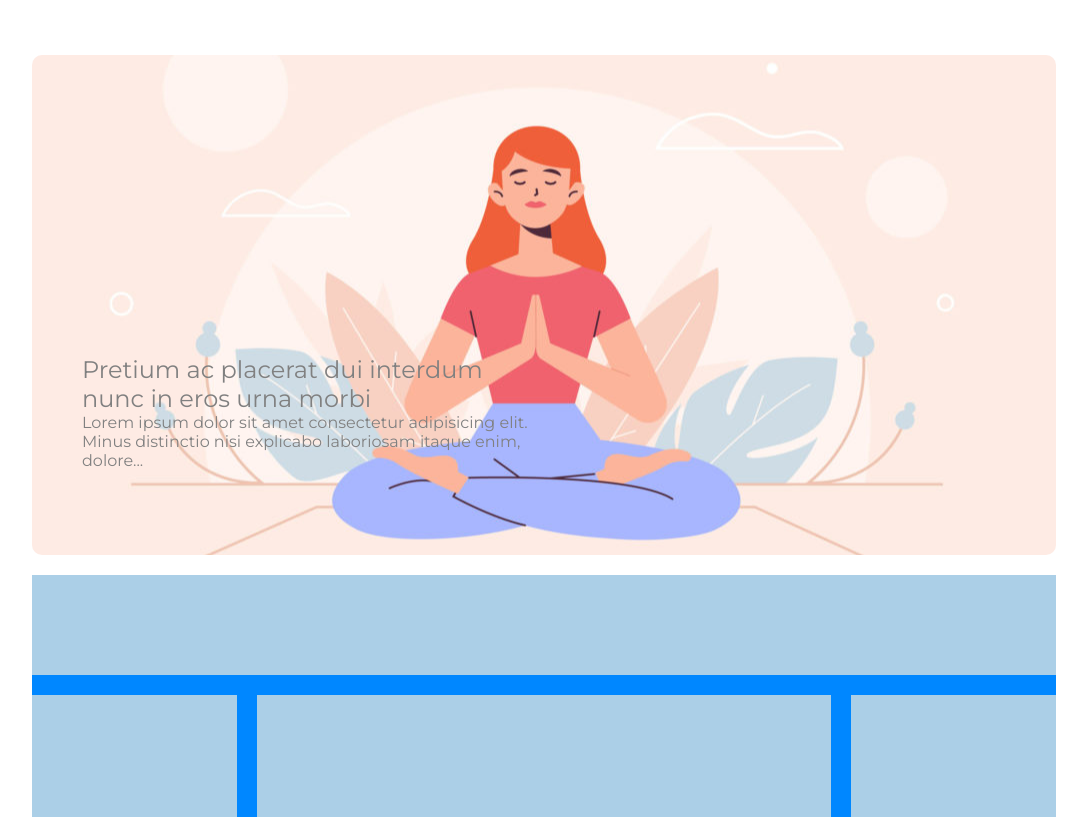
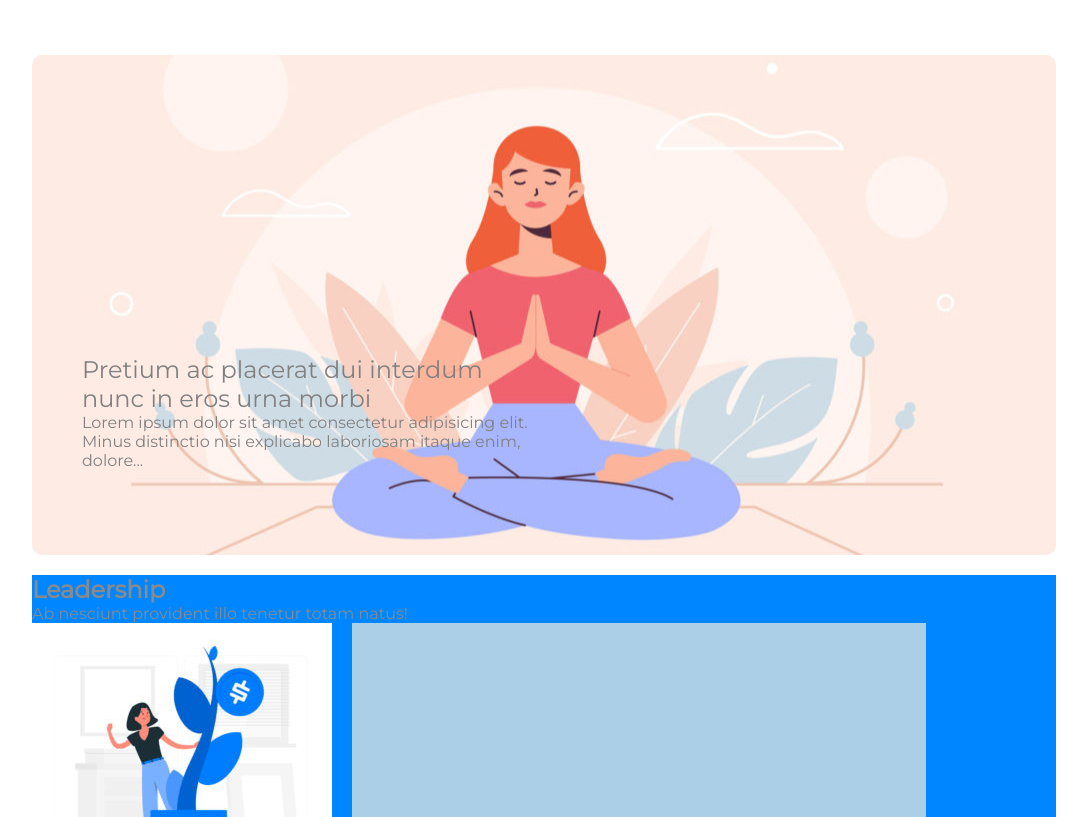
Before and after one commit to salamone-gius/htmlcss-wp, a plain HTML site: page index.html in a window 1280 px wide. Shown: the part 135-952 px from the top of the page, without its empty margins (96-1183 px from the left). Drawn offline with Linux system fonts and the light colour scheme.

Commit message:
title created

```diff
--- a/index.html
+++ b/index.html
@@ -48,7 +48,7 @@
             <!--main: 2 section-->
             <main>
 
-                <section class="banner">
+                <section class="dark banner">
 
                     <div class= "banner-text">
 
@@ -62,13 +62,19 @@
 
                 <section class="section two">
 
-                    <div class="section-header">
+                    <div class="title">
+
+                        <h1>Leadership</h1>
+
+                        <span>Ab nesciunt provident illo tenetur totam natus!</span>
 
                     </div>
 
                     <div class="clearfix colums">
 
                         <div class="left col">
+
+                            <img class="article-img"src="img/img-1.jpg" alt="Woman with blue plant">
 
                         </div>
 
```
